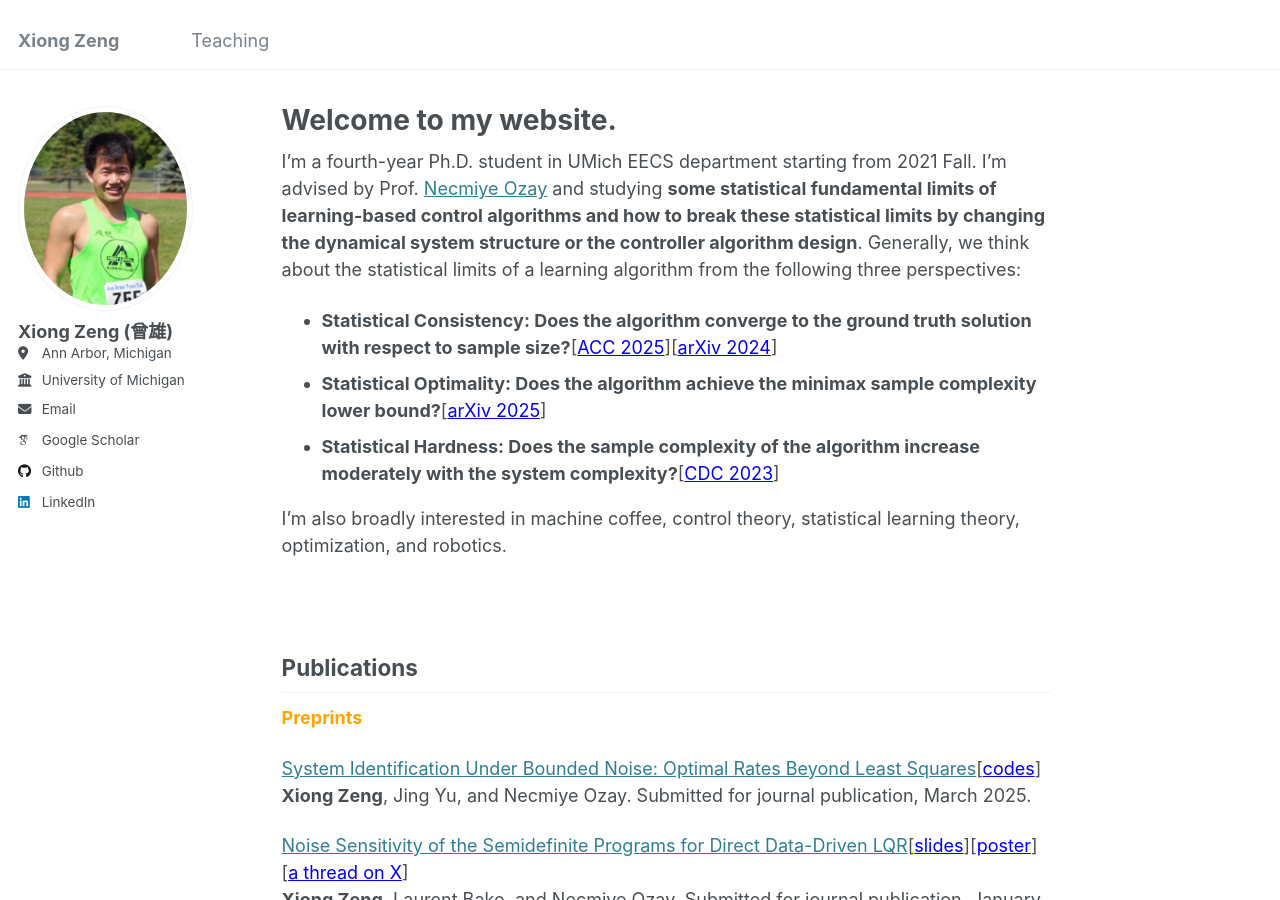
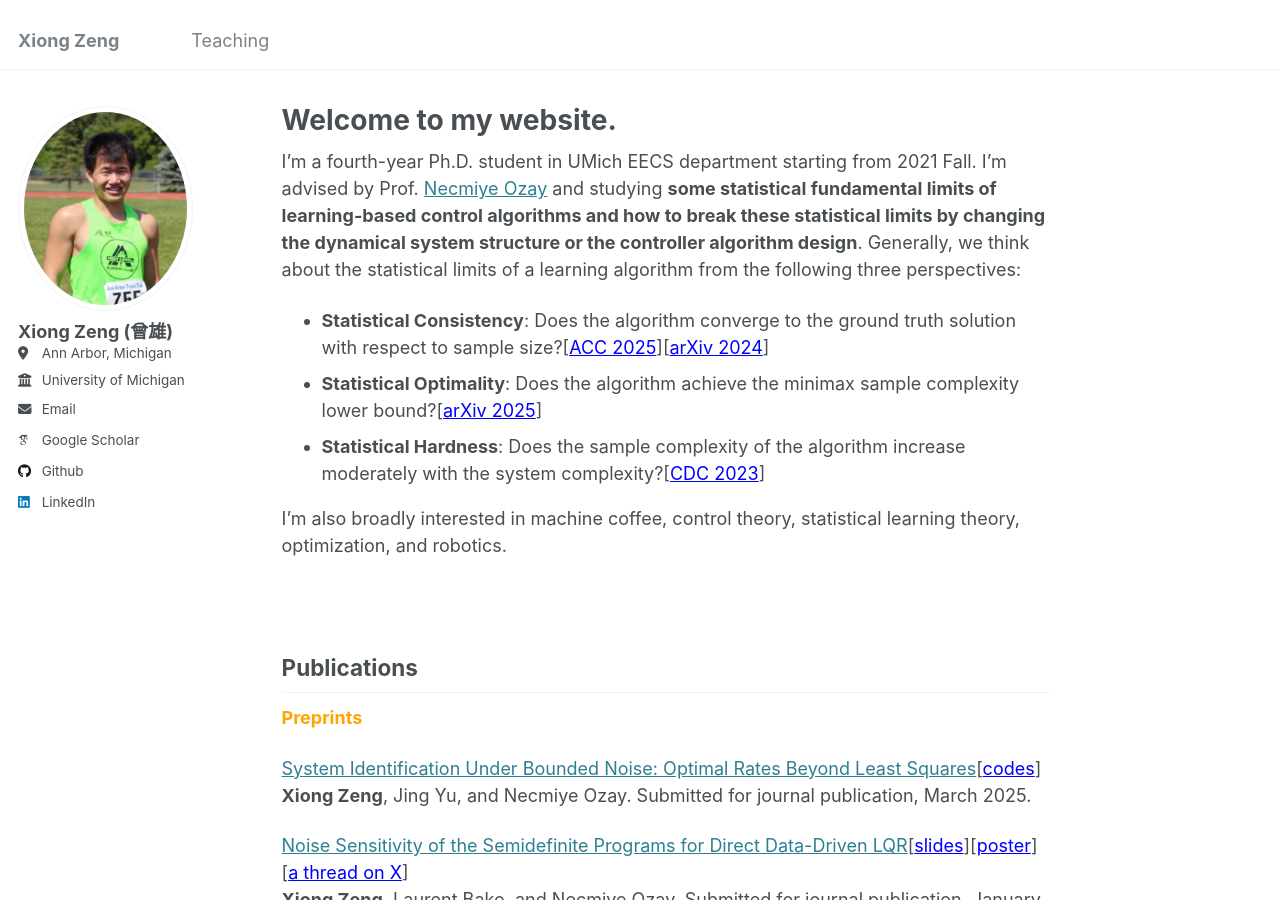
Before and after one commit to zengxiong111/zengxiong.github.io, a Jekyll site: the page built from _pages/about.md, in a window 1280 px wide and 900 px high. Built offline with Jekyll 4.4.1, drawn with Linux system fonts in a browser that asks for light colours; some web fonts are replaced.

Commit message:
Update about.md

```diff
--- a/_pages/about.md
+++ b/_pages/about.md
@@ -8,9 +8,9 @@ redirect_from:
 ---
 
 I'm a fourth-year Ph.D. student in UMich EECS department starting from 2021 Fall. I'm advised by Prof. <a href="https://web.eecs.umich.edu/~necmiye/" target="_blank">Necmiye Ozay</a> and studying **some statistical fundamental limits of learning-based control algorithms and how to break these statistical limits by changing the dynamical system structure or the controller algorithm design**. Generally, we think about the statistical limits of a learning algorithm from the following three perspectives:
-- **Statistical Consistency: Does the algorithm converge to the ground truth solution with respect to sample size?**[<a href="https://web.eecs.umich.edu/~necmiye/pubs/ZengBO_acc25.pdf" style="color: blue;" target="_blank">ACC 2025</a>][<a href="https://arxiv.org/abs/2412.19705" style="color: blue;" target="_blank">arXiv 2024</a>]
-- **Statistical Optimality: Does the algorithm achieve the minimax sample complexity lower bound?**[<a href="https://arxiv.org/abs/2503.16817" style="color: blue;" target="_blank">arXiv 2025</a>]
-- **Statistical Hardness: Does the sample complexity of the algorithm increase moderately with the system complexity?**[<a href="https://arxiv.org/abs/2311.11151" style="color: blue;" target="_blank">CDC 2023</a>]
+- **Statistical Consistency**: Does the algorithm converge to the ground truth solution with respect to sample size?[<a href="https://web.eecs.umich.edu/~necmiye/pubs/ZengBO_acc25.pdf" style="color: blue;" target="_blank">ACC 2025</a>][<a href="https://arxiv.org/abs/2412.19705" style="color: blue;" target="_blank">arXiv 2024</a>]
+- **Statistical Optimality**: Does the algorithm achieve the minimax sample complexity lower bound?[<a href="https://arxiv.org/abs/2503.16817" style="color: blue;" target="_blank">arXiv 2025</a>]
+- **Statistical Hardness**: Does the sample complexity of the algorithm increase moderately with the system complexity?[<a href="https://arxiv.org/abs/2311.11151" style="color: blue;" target="_blank">CDC 2023</a>]
 
 I'm also broadly interested in machine coffee, control theory, statistical learning theory, optimization, and robotics.
 
```
